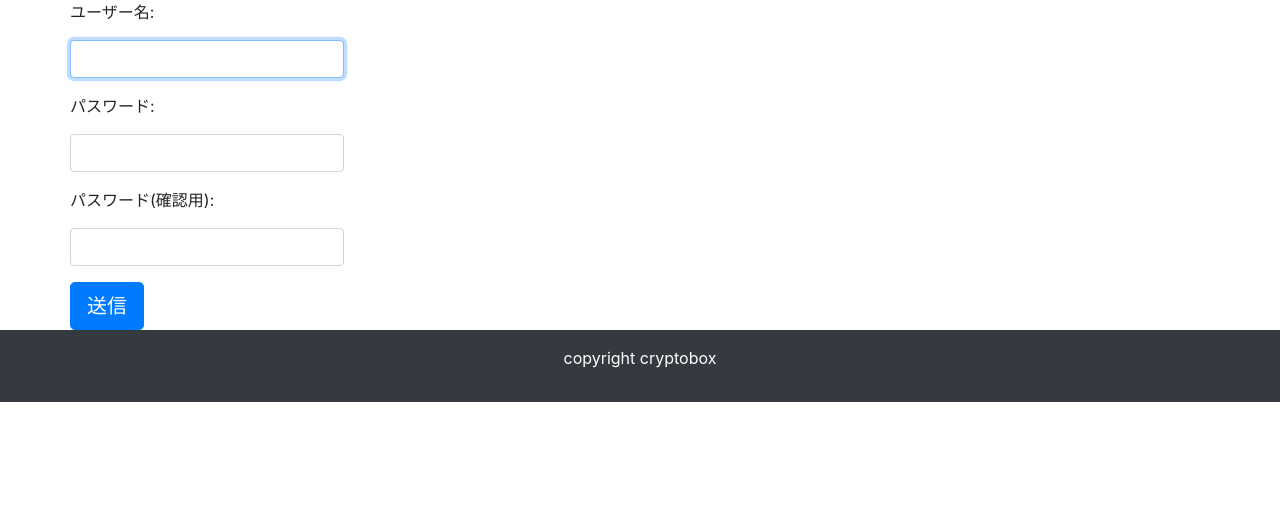
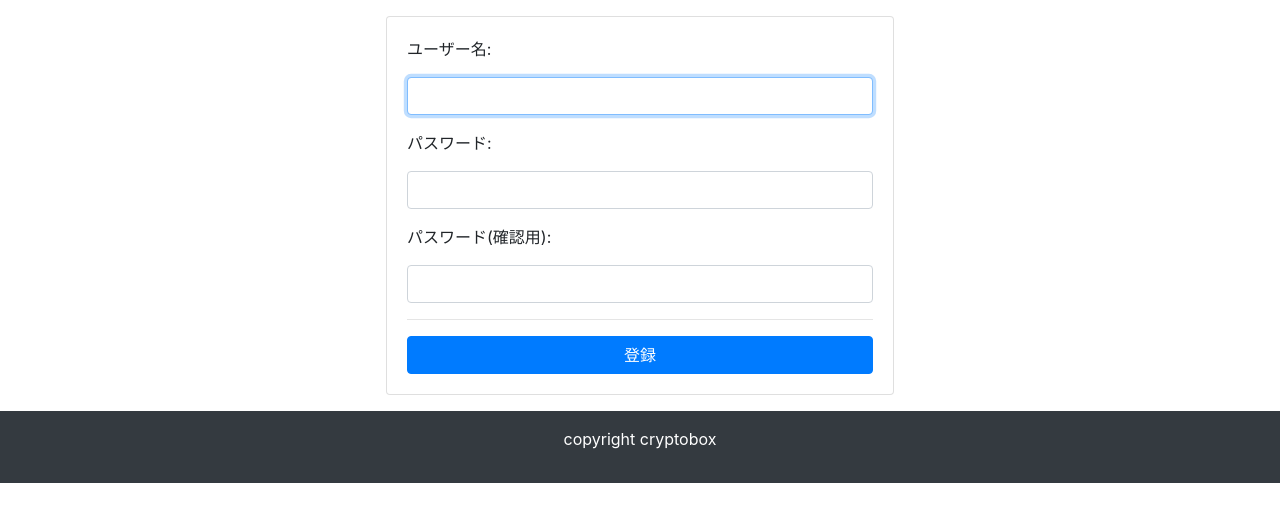
Before and after one commit to crypt0box/Django, a Django app: page /user_create/ in a window 1280 px wide. Shown: the part 56-578 px from the top of the page. Run offline with Django 3.2, Linux system fonts and the light colour scheme; some libraries are stand-ins or nearby versions.

Commit message:
更新：UIの改善

```diff
--- a/project4/ThreeLineDiary/templates/ThreeLineDiary/user_create.html
+++ b/project4/ThreeLineDiary/templates/ThreeLineDiary/user_create.html
@@ -1,5 +1,9 @@
 {% extends "ThreeLineDiary/base.html" %}
 {% block content %}
+<div class="container">
+  <div class="row">
+    <div class="col-md-6 offset-md-3">
+        <div class="card card-body m-3" >
             <form action="" method="POST">
                 {{ form.non_field_errors }}
                 {% for field in form %}
@@ -10,6 +14,11 @@
                 </div>
                 {% endfor %}
                 {% csrf_token %}
-    <button type="submit" class="btn btn-primary btn-lg">送信</button>
+                <hr>
+                <button type="submit" class="btn btn-primary btn-block">登録</button>
             </form>
+        </div>
+    </div>
+  </div>
+</div>
 {% endblock %}
```
Also changed, not shown: project4/ThreeLineDiary/templates/ThreeLineDiary/post_create.html (+8 -2 lines), project4/ThreeLineDiary/templates/ThreeLineDiary/thumbnail_update.html (+12 -4 lines), project4/db.sqlite3. Lines whose indentation alone changed are shown as unchanged.
